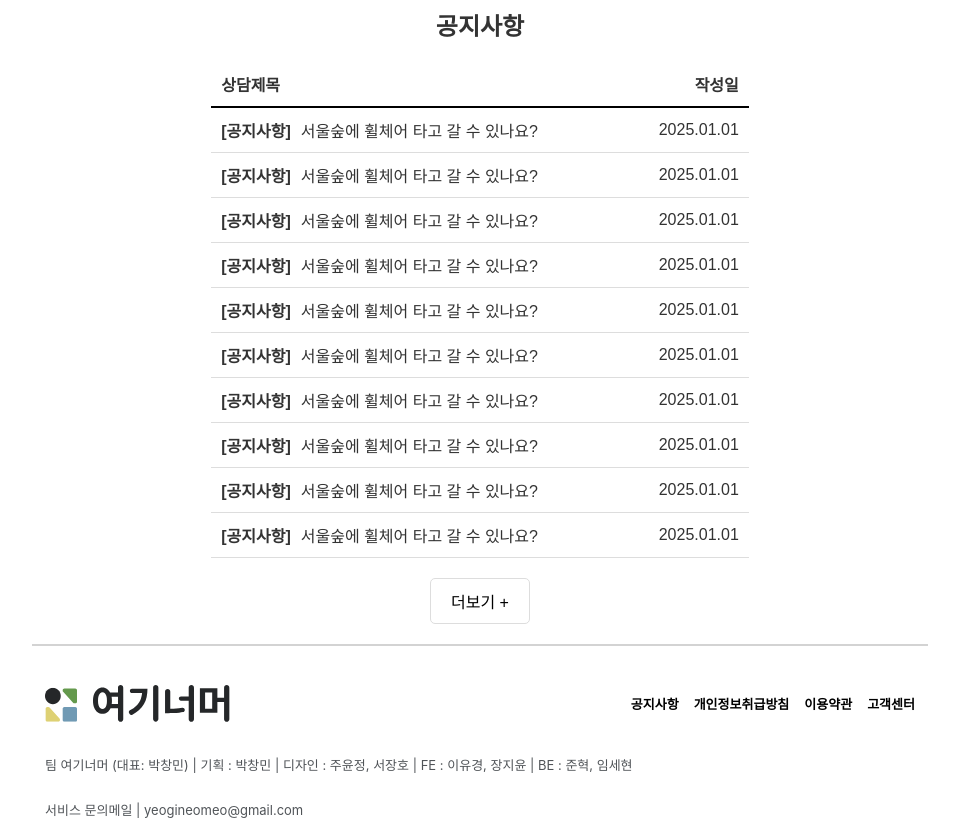
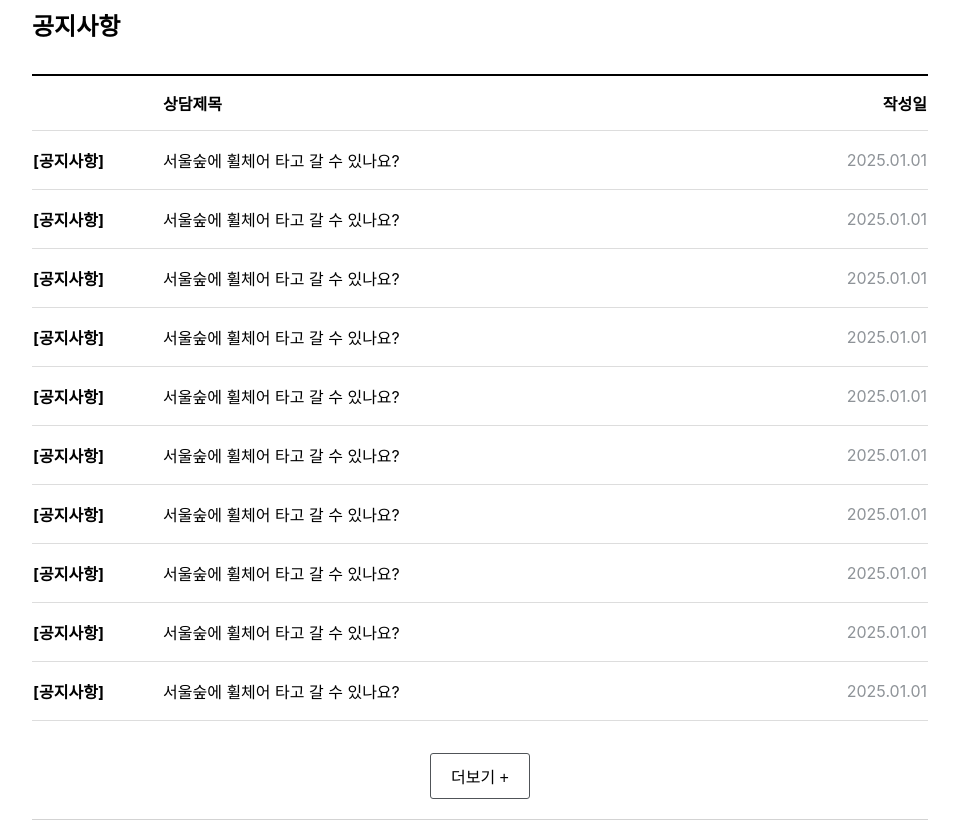
Before and after one commit to bumjuni/OverHereFrontend, a React (Create React App) app: page /notice in a window 1280 px wide. Shown: the part 180-1000 px from the top of the page, without its empty margins (160-1119 px from the left). Built offline with nearby package versions, Linux system fonts and the light colour scheme; no server answers.

Commit message:
feat: 공지사항 목록 API연결

```diff
--- a/src/components/AccessibilityIcons.jsx
+++ b/src/components/AccessibilityIcons.jsx
@@ -7,14 +7,12 @@ import {ReactComponent as WheelChair} from '../assets/svg/Accessibility/WheelCha
 import "./AccessibilityIcons.css";
 
 const accessibilityOptions = [
-  { id: 0, label: "안내견 동반"},
-  { id: 1, label: "음성 가이드"},
-  { id: 2, label: "휠체어 이동"},
-  { id: 3, label: "장애인 화장실"},
-  { id: 4, label: "장애인 주차장"},
+  { id: 0, label: "안내견 동반", icon: <HelpDog />},
+  { id: 1, label: "음성 가이드", icon: <AudioGuide />},
+  { id: 2, label: "휠체어 대여", icon: <WheelChair/>},
+  { id: 3, label: "장애인 화장실", icon: <Toilet />},
+  { id: 4, label: "장애인 주차장", icon: <ParkingLot />},
 ];
-
-const pictograms = [<HelpDog />, <AudioGuide />, <WheelChair/>, <Toilet />, <ParkingLot />]
 
 const AccessibilityIcons = () => {
   const [selected, setSelected] = useState(3); // Default selection
@@ -28,7 +26,7 @@ const AccessibilityIcons = () => {
           className={`icon-wrapper ${selected === option.id ? "selected" : "none-selected"}`}
           onClick={()=> setSelected(option.id)}
         >
-          <div className="individual_icon">{pictograms[option.id]}</div>
+          <div className="individual_icon">{option.icon}</div>
           <div className="label">{option.label}</div>
         </div>
       ))}
--- /dev/null
+++ b/src/components/common/formatDate.js
@@ -0,0 +1,9 @@
+import { replace } from "react-router-dom";
+
+function formatDate(date){
+    date.slice(0, 10);
+    date.replace('-', '.');
+    return date
+}
+
+export default formatDate
--- a/src/pages/Home.js
+++ b/src/pages/Home.js
@@ -1,4 +1,5 @@
 import {React, useState, useEffect} from 'react';
+import { Link } from 'react-router-dom';
 import axios from 'axios';
 import bannerImage from '../assets/image/banner.jpg';
 import './Home.css';
@@ -105,9 +106,11 @@ const Home = () => {
       </div>
 
       {/* 관광지 더 보러가기 버튼 */}
-      <div className="home-container">
-        <GreenBorderButton text="관광지 더 보러가기" />
-      </div>
+      <Link to='/search'>
+        <div className="home-container">
+          <GreenBorderButton text="관광지 더 보러가기" />
+        </div>
+      </Link>
     </>
   );
 };
--- a/src/pages/NoticePage.js
+++ /dev/null
@@ -1,87 +0,0 @@
-//푸터 내 공지사항 페이지
-
-import React, { useState } from "react";
-import { useNavigate } from "react-router-dom";
-
-// 초기 공지사항 데이터 (20개 중 처음엔 10개만 표시)
-const initialNotices = Array(20).fill({
-  category: "[공지사항]",
-  title: "서울숲에 휠체어 타고 갈 수 있나요?",
-  date: "2025.01.01",
-});
-
-const NoticePage = () => {
-  const navigate = useNavigate();
-  const [notices] = useState(initialNotices);
-  const [visibleCount, setVisibleCount] = useState(10); // 처음 10개만 표시
-  const [isExpanded, setIsExpanded] = useState(false); // 버튼 상태 (더보기/창 줄이기)
-
-  // 버튼 클릭 시 10개 ↔ 20개 토글
-  const toggleView = () => {
-    if (isExpanded) {
-      setVisibleCount(10); // 다시 10개로 줄이기
-    } else {
-      setVisibleCount(notices.length); // 전체 공지 보이기
-    }
-    setIsExpanded(!isExpanded); // 버튼 텍스트 변경
-  };
-
-  // 게시글 클릭 시 페이지 이동
-  const handleRowClick = (index) => {
-    navigate(`/notice/${index}`);
-  };
-
-  return (
-    <div style={{ fontFamily: "Arial, sans-serif", color: "#333", width: "60%", margin: "auto" }}>
-      <h2 style={{ fontWeight: "bold", fontSize: "24px", marginBottom: "20px", textAlign: "center" }}>공지사항</h2>
-
-      {/* 테이블 (스크롤 없이 전체 표시) */}
-      <table style={{ width: "100%", borderCollapse: "collapse", marginBottom: "20px" }}>
-        <thead>
-          <tr style={{ borderBottom: "2px solid #000", textAlign: "left" }}>
-            <th style={{ padding: "10px" }}>상담제목</th>
-            <th style={{ padding: "10px", textAlign: "right" }}>작성일</th>
-          </tr>
-        </thead>
-        <tbody>
-          {notices.slice(0, visibleCount).map((notice, index) => (
-            <tr
-              key={index}
-              style={{ borderBottom: "1px solid #ddd", cursor: "pointer" }}
-              onClick={() => handleRowClick(index)}
-            >
-              <td style={{ padding: "10px" }}>
-                <strong style={{ marginRight: "10px" }}>{notice.category}</strong>
-                {notice.title}
-              </td>
-              <td style={{ padding: "10px", textAlign: "right" }}>{notice.date}</td>
-            </tr>
-          ))}
-        </tbody>
-      </table>
-
-      {/* 더보기 / 창 줄이기 버튼 */}
-      <div style={{ textAlign: "center", marginTop: "20px", marginBottom: "20px" }}>
-        <button
-          onClick={toggleView}
-          style={{
-            padding: "10px 20px",
-            fontSize: "16px",
-            backgroundColor: "#fff",
-            border: "1px solid #ddd",
-            borderRadius: "5px",
-            cursor: "pointer",
-            whiteSpace: "nowrap",
-            width: "auto",
-            display: "inline-block",
-            textAlign: "center",
-          }}
-        >
-          {isExpanded ? "창 줄이기" : "더보기 +"}
-        </button>
-      </div>
-    </div>
-  );
-};
-
-export default NoticePage;
--- /dev/null
+++ b/src/pages/NoticePage.jsx
@@ -0,0 +1,126 @@
+//푸터 내 공지사항 페이지
+
+import React, { useState, useEffect } from "react";
+import { useNavigate } from "react-router-dom";
+import styled from "styled-components";
+import axios from "axios";
+import formatDate from '../components/common/formatDate';
+
+// 초기 공지사항 데이터 (20개 중 처음엔 10개만 표시)
+const initialNotices = Array(20).fill({
+  id: 1,
+  category: "[공지사항]",
+  title: "서울숲에 휠체어 타고 갈 수 있나요?",
+  createdAt: "2025.01.01",
+});
+
+const StyledTable = styled.table`
+  width: 100%;
+  border-collapse: collapse;
+  margin: 2em 0;
+`
+const StyledTHead = styled.thead`
+  border-top: 2px solid #000;
+  text-align: left;
+  height: 3.5em;
+  .date {
+    text-align: right;
+  }
+`
+const BodyTr = styled.tr`
+  border-block: 1px solid #ddd;
+  cursor: pointer;
+  td {
+    height: 3.5em;
+  }
+  .category {
+    width: 8em;
+    font-weight: bold;
+  }
+  .date {
+    width: 5em;
+    color: #8E9398;
+  }
+`
+const StyledButton = styled.button`
+  padding: 10px 20px;
+  font-size: 16px;
+  background-color: #fff;
+  border: 1px solid #505458;
+  border-radius: 3px;
+  cursor: pointer;
+  white-space: nowrap;
+  width: auto;
+  display: inline-block;
+  text-align: center;
+`
+
+const NoticePage = () => {
+  const navigate = useNavigate();
+  const [notices, setNotices] = useState(initialNotices);
+  const [visibleCount, setVisibleCount] = useState(10); // 처음 10개만 표시
+  const [isExpanded, setIsExpanded] = useState(false); // 버튼 상태 (더보기=0/창 줄이기=1)
+
+  // 버튼 클릭 시 10개 ↔ 20개 토글
+  const toggleView = () => {
+    if (isExpanded) {
+      setVisibleCount(10); // 다시 10개로 줄이기
+    } else {
+      setVisibleCount(notices.length); // 전체 공지 보이기
+    }
+    setIsExpanded(!isExpanded); // 버튼 텍스트 변경
+  };
+
+  // 게시글 클릭 시 페이지 이동
+  const handleRowClick = (index) => {
+    console.log(index);
+    navigate(`/notice/${index}`);
+  };
+
+  useEffect(() => {
+    axios.get('api/v1/notices')
+    .then(res => setNotices(res.data))
+    .catch(err => alert("공지사항을 불러오는데 실패했습니다."));
+
+    const sortedNotices = notices.sort((a, b) => (a.id - b.id));  // id역순(최신순)으로 정렬
+    setNotices(sortedNotices);
+  }, [])
+
+  return (
+    <div>
+      <h2>공지사항</h2>
+
+      {/* 테이블 (스크롤 없이 전체 표시) */}
+      <StyledTable>
+        <StyledTHead>
+          <th> </th>
+          <th>상담제목</th>
+          <th className="date">작성일</th>
+        </StyledTHead>
+        <tbody>
+          {notices.slice(0, visibleCount).map((notice) => (
+            <BodyTr
+              key={notice.id}
+              onClick={() => handleRowClick(notice.id)}
+            >
+              <td className="category"> [공지사항] </td>
+              <td> {notice.title} </td>
+              <td className="date"> {formatDate(notice.createdAt)} </td>
+            </BodyTr>
+          ))}
+        </tbody>
+      </StyledTable>
+
+      {/* 더보기 / 창 줄이기 버튼 */}
+      <div style={{ textAlign: "center", marginTop: "20px", marginBottom: "20px" }}>
+        <StyledButton
+          onClick={toggleView}
+        >
+          {isExpanded ? "창 줄이기" : "더보기  +"}
+        </StyledButton>
+      </div>
+    </div>
+  );
+};
+
+export default NoticePage;
```
Also changed, not shown: src/pages/NoticeInsidePage.jsx (renamed from src/pages/NoticeInsidePage.js).
